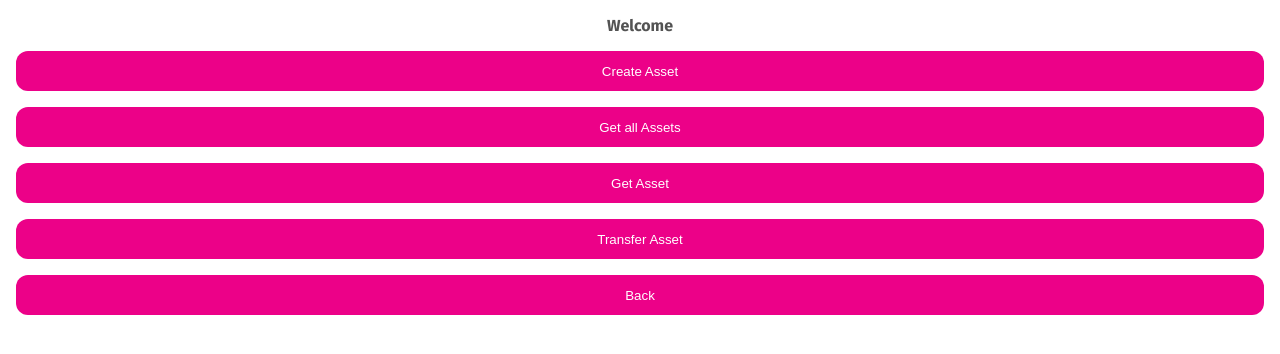
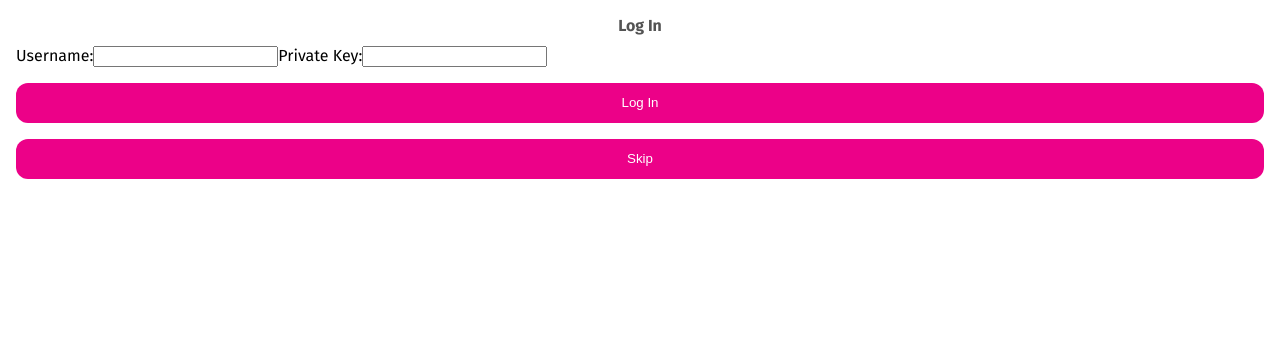
Before and after one commit to hyperledger-labs/fabric-channeled-add-ons-gen, a React (Create React App) app in the folder extension/: page / in a window 1280 px wide. Both pictures are taken after a click on the button "Go". Shown: the top 354 px of the page. Built offline with nearby package versions, Linux system fonts and the light colour scheme; no server answers.

Commit message:
Add dummy login page and authentication handling
Signed-off-by: Leonidas Avdelas <avdelasleonidas@gmail.com>

```diff
--- a/extension/src/models/APIResponse.model.ts
+++ b/extension/src/models/APIResponse.model.ts
@@ -1,4 +1,4 @@
-import Asset from './asset.model';
+import Asset from './Asset.model';
 
 interface APIResponse {
   asset?: Asset,
--- /dev/null
+++ b/extension/src/models/User.model.ts
@@ -0,0 +1,6 @@
+interface User {
+  name: string,
+  pubkey: string,
+}
+
+export default User;
--- a/extension/src/routes/router.tsx
+++ b/extension/src/routes/router.tsx
@@ -4,6 +4,7 @@ import {
 } from 'react-router-dom';
 
 import assetTransferService from '../services/assetTransferService';
+import Authentication from '../views/Authentication/Authentication';
 import { CreateAsset, action as createAction } from '../views/CreateAsset/CreateAsset';
 import GetAllAssets from '../views/GetAllAssets/GetAllAssets';
 import GetAsset from '../views/GetAsset/GetAsset';
@@ -15,6 +16,10 @@ const router = createMemoryRouter([
   {
     path: '/',
     element: <Landing />,
+  },
+  {
+    path: '/auth',
+    element: <Authentication />,
   },
   {
     path: '/navigation',
--- /dev/null
+++ b/extension/src/views/Authentication/Authentication.tsx
@@ -0,0 +1,26 @@
+import React from 'react';
+import { Form, useNavigate } from 'react-router-dom';
+import Button from '../../components/Button/Button';
+
+function Authentication() {
+  const navigate = useNavigate();
+  return (
+    <>
+      <h1>Log In</h1>
+      <Form>
+        <label htmlFor="username">
+          Username:
+          <input id="username" name="username" />
+        </label>
+        <label htmlFor="privkey">
+          Private Key:
+          <input id="privkey" name="privkey" />
+        </label>
+        <Button fullWidth>Log In</Button>
+      </Form>
+      <Button fullWidth onClick={() => navigate('/navigation')}>Skip</Button>
+    </>
+  );
+}
+
+export default Authentication;
--- a/extension/src/views/CreateAsset/CreateAsset.tsx
+++ b/extension/src/views/CreateAsset/CreateAsset.tsx
@@ -4,7 +4,7 @@ import {
 } from 'react-router-dom';
 
 import assetTransferService from '../../services/assetTransferService';
-import Asset from '../../models/asset.model';
+import Asset from '../../models/Asset.model';
 import Button from '../../components/Button/Button';
 import APIResponse from '../../models/APIResponse.model';
 import Loader from '../../components/Loader/Loader';
--- a/extension/src/views/GetAllAssets/GetAllAssets.tsx
+++ b/extension/src/views/GetAllAssets/GetAllAssets.tsx
@@ -1,14 +1,31 @@
 import React from 'react';
 import { useLoaderData, useNavigate } from 'react-router-dom';
 import Button from '../../components/Button/Button';
-import Asset from '../../models/asset.model';
+import Asset from '../../models/Asset.model';
 
 export default function GetAllAssets() {
-  const assets = useLoaderData() as Asset[];
+  const [error, setError] = React.useState('');
+  const [assets, setAssets] = React.useState<Asset[]>([]);
+
+  const data = useLoaderData() as any;
+  console.log(data);
+  React.useEffect(() => {
+    if (data.success !== undefined) {
+      setError(data.message);
+    } else {
+      setAssets(data);
+      setError('');
+    }
+  }, [data]);
+
   const navigate = useNavigate();
   return (
     <>
       <h1>Assets</h1>
+      {
+        error !== ''
+        && <p>{`Error: ${error}`}</p>
+      }
       {assets.length
         ? (
           <table>
@@ -34,7 +51,8 @@ export default function GetAllAssets() {
             </tbody>
           </table>
         )
-        : <p>There are no assets to show.</p>}
+        : error === ''
+        && (<p>There are no assets to show.</p>)}
       <Button fullWidth onClick={() => navigate('/navigation')}>Back</Button>
     </>
   );
--- a/extension/src/views/GetAsset/GetAsset.tsx
+++ b/extension/src/views/GetAsset/GetAsset.tsx
@@ -1,7 +1,7 @@
 import React from 'react';
 import { useNavigate } from 'react-router-dom';
 import Button from '../../components/Button/Button';
-import Asset from '../../models/asset.model';
+import Asset from '../../models/Asset.model';
 import assetTransferService from '../../services/assetTransferService';
 
 export default function GetAsset() {
--- a/extension/src/views/Landing/Landing.tsx
+++ b/extension/src/views/Landing/Landing.tsx
@@ -12,7 +12,7 @@ function Landing() {
       <h1>Welcome to the Hyperledger Fabric wallet!</h1>
       <div className="center-image">
         <img id="landing-image" src={`${process.env.PUBLIC_URL}/icons/fabric-logo.png`} alt="Hyperledger  Logo" />
-        <Button fullWidth onClick={() => navigate('/navigation')}>Go</Button>
+        <Button fullWidth onClick={() => navigate('/auth')}>Go</Button>
       </div>
     </div>
   );
```
Also changed, not shown: extension/src/models/AuthContext.model.ts (added, +12 -0 lines), 1 other file (tests, documents, lock files or other folders).
